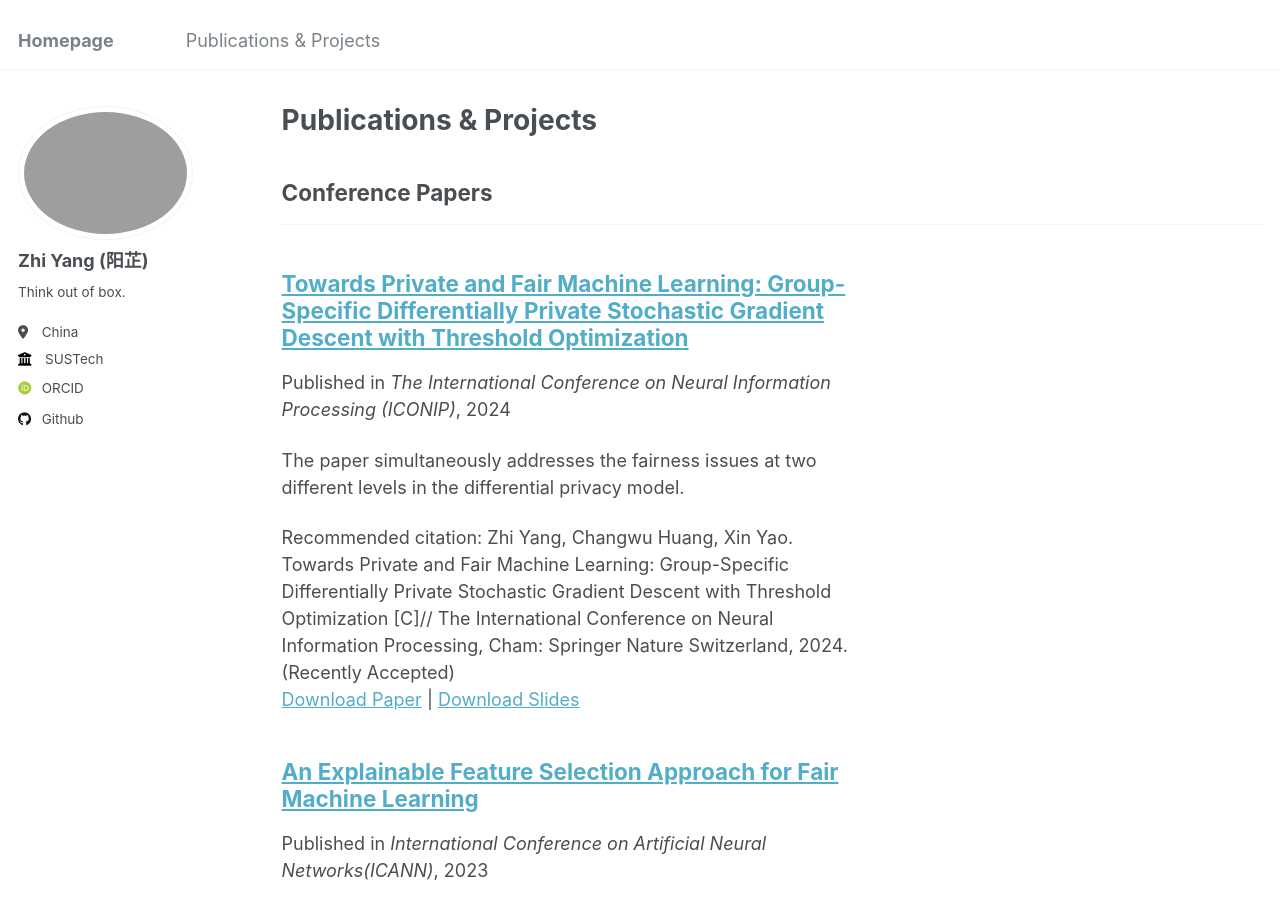
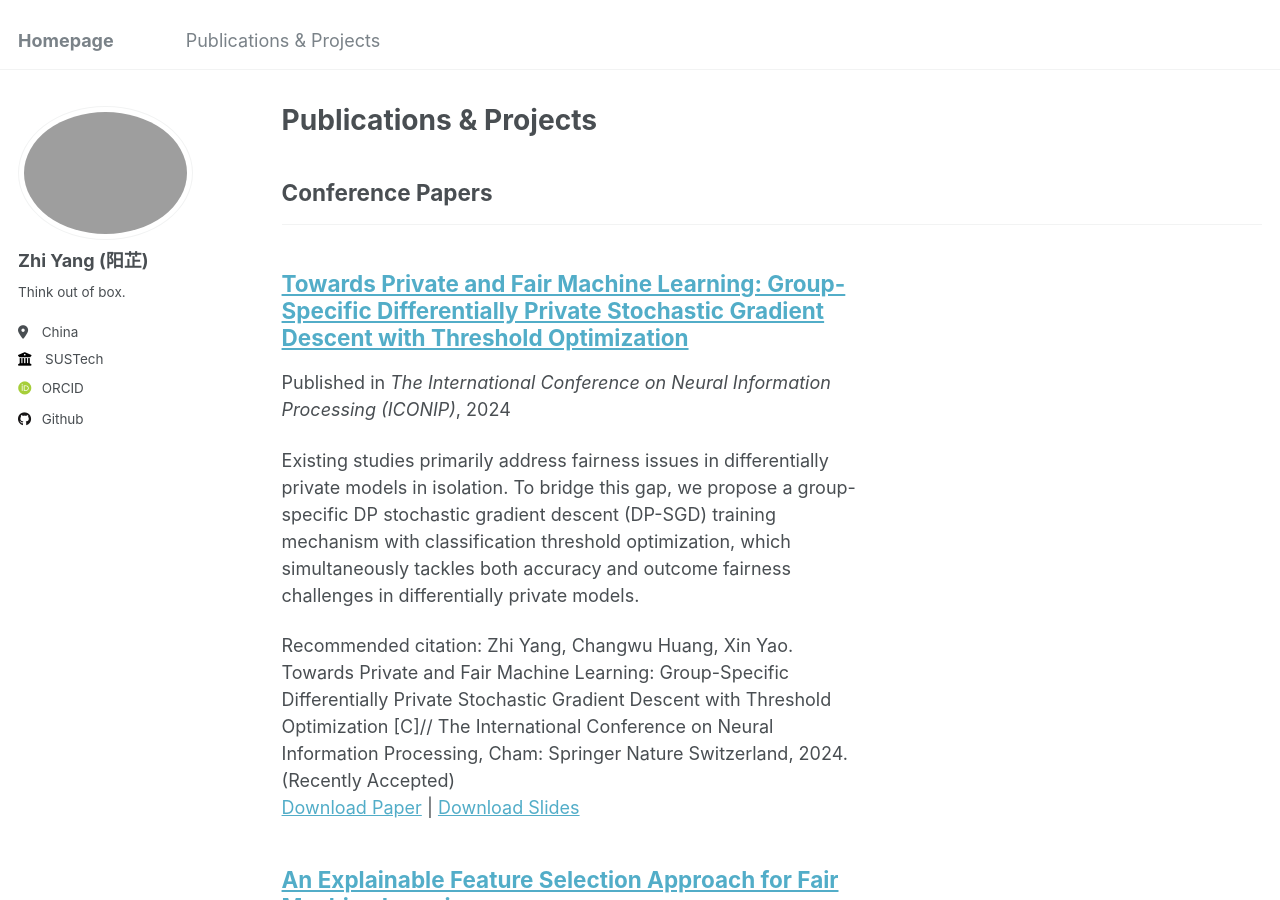
Before and after one commit to ruayz/ruayz.github.io, a Jekyll site: the page built from _pages/publications.html, in a window 1280 px wide and 900 px high. Built offline with Jekyll 4.4.1, drawn with Linux system fonts in a browser that asks for light colours; some web fonts are replaced.

Commit message:
Update 2024-07-23-paper-title-number-4.md

```diff
--- a/_publications/2024-07-23-paper-title-number-4.md
+++ b/_publications/2024-07-23-paper-title-number-4.md
@@ -3,7 +3,7 @@ title: "Towards Private and Fair Machine Learning: Group-Specific Differentially
 collection: publications
 category: conferences
 permalink: /publication/2024-7-23-paper-title-number-4
-excerpt: 'The paper simultaneously addresses the fairness issues at two different levels in the differential privacy model.'
+excerpt: 'Existing studies primarily address fairness issues in differentially private models in isolation. To bridge this gap, we propose a group-specific DP stochastic gradient descent (DP-SGD) training mechanism with classification threshold optimization, which simultaneously tackles both accuracy and outcome fairness challenges in differentially private models.'
 date: 2024-7-23
 venue: ' The International Conference on Neural Information Processing (ICONIP)'
 slidesurl: 'http://ruayz.github.io/files/slide_iconip.pdf'
```
